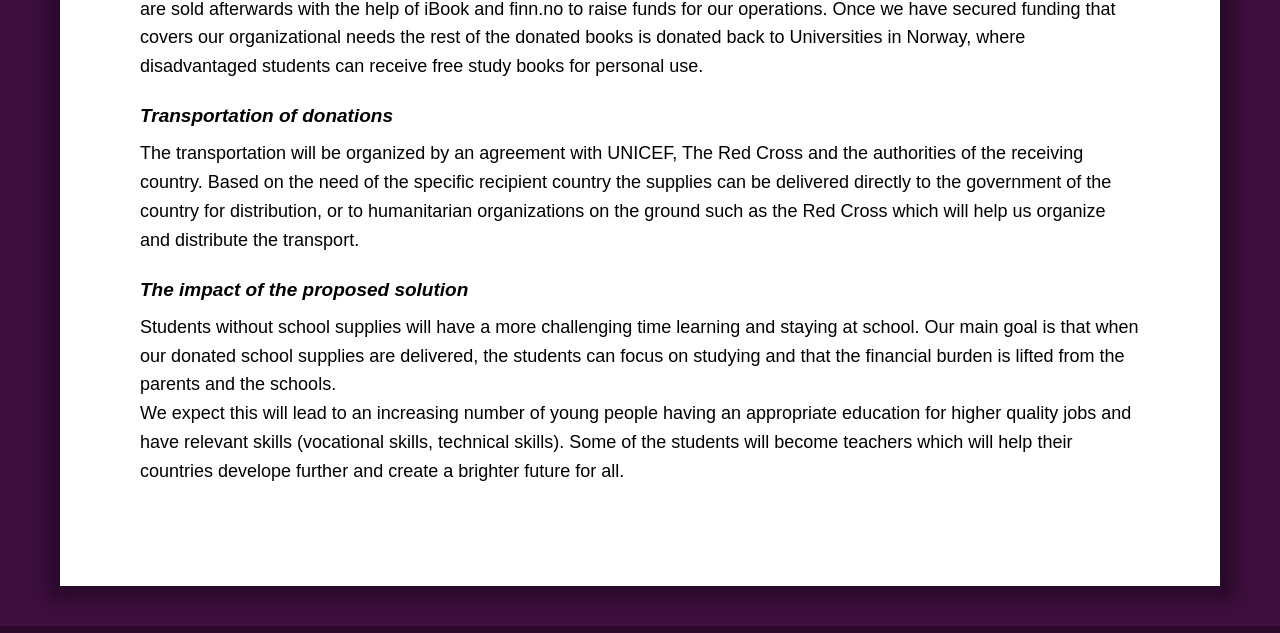
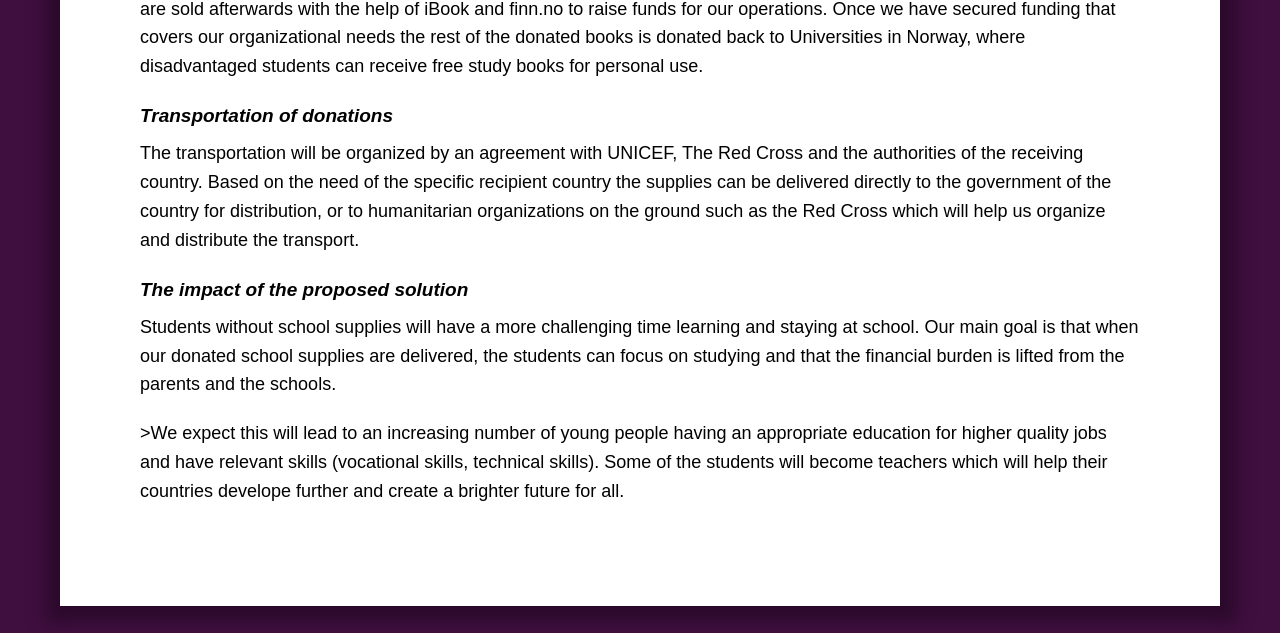
Before and after one commit to denix565/Africe-Reads, a plain HTML site: page index.html in a window 1280 px wide. Shown: the part 2558-3191 px from the top of the page. Drawn offline with Linux system fonts and the light colour scheme.

Commit message:
Update index.html

```diff
--- a/index.html
+++ b/index.html
@@ -87,9 +87,9 @@
         <h2 class="SubHeader">The impact of the proposed solution</h2>
         <p>
         Students without school supplies will have a more challenging time learning and staying at school.
-        Our main goal is that when our donated school supplies are delivered, the students can focus on studying and that the financial burden is lifted from the parents and the schools.
-        <br>
-        We expect this will lead to an increasing number of young people having an appropriate education for higher quality jobs and have relevant skills (vocational skills, technical skills).
+        Our main goal is that when our donated school supplies are delivered, the students can focus on studying and that the financial burden is lifted from the parents and the schools. </p>
+
+        <p>>We expect this will lead to an increasing number of young people having an appropriate education for higher quality jobs and have relevant skills (vocational skills, technical skills).
         Some of the students will become teachers which will help their countries develope further and create a brighter future for all.
         </p>
   </div>
```
